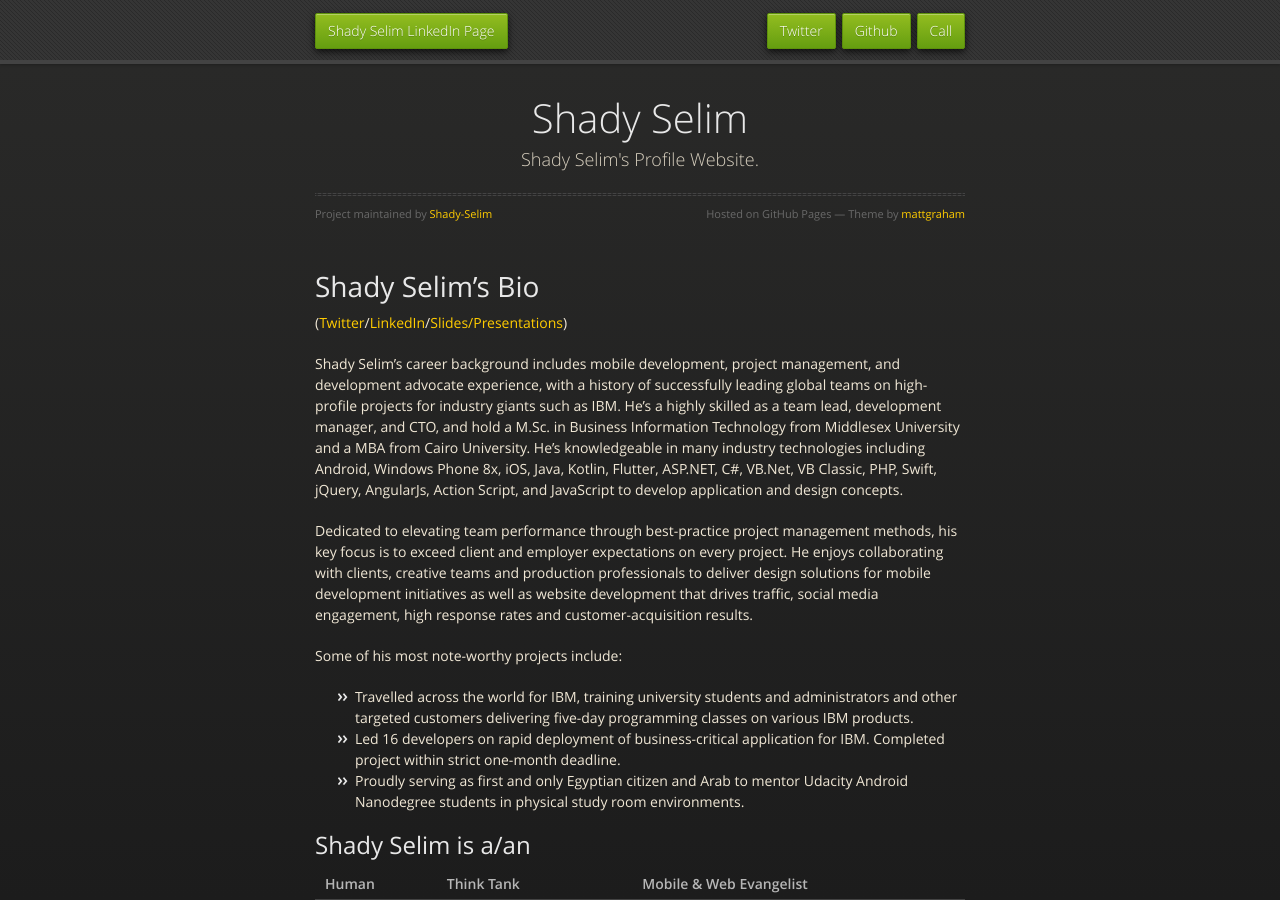
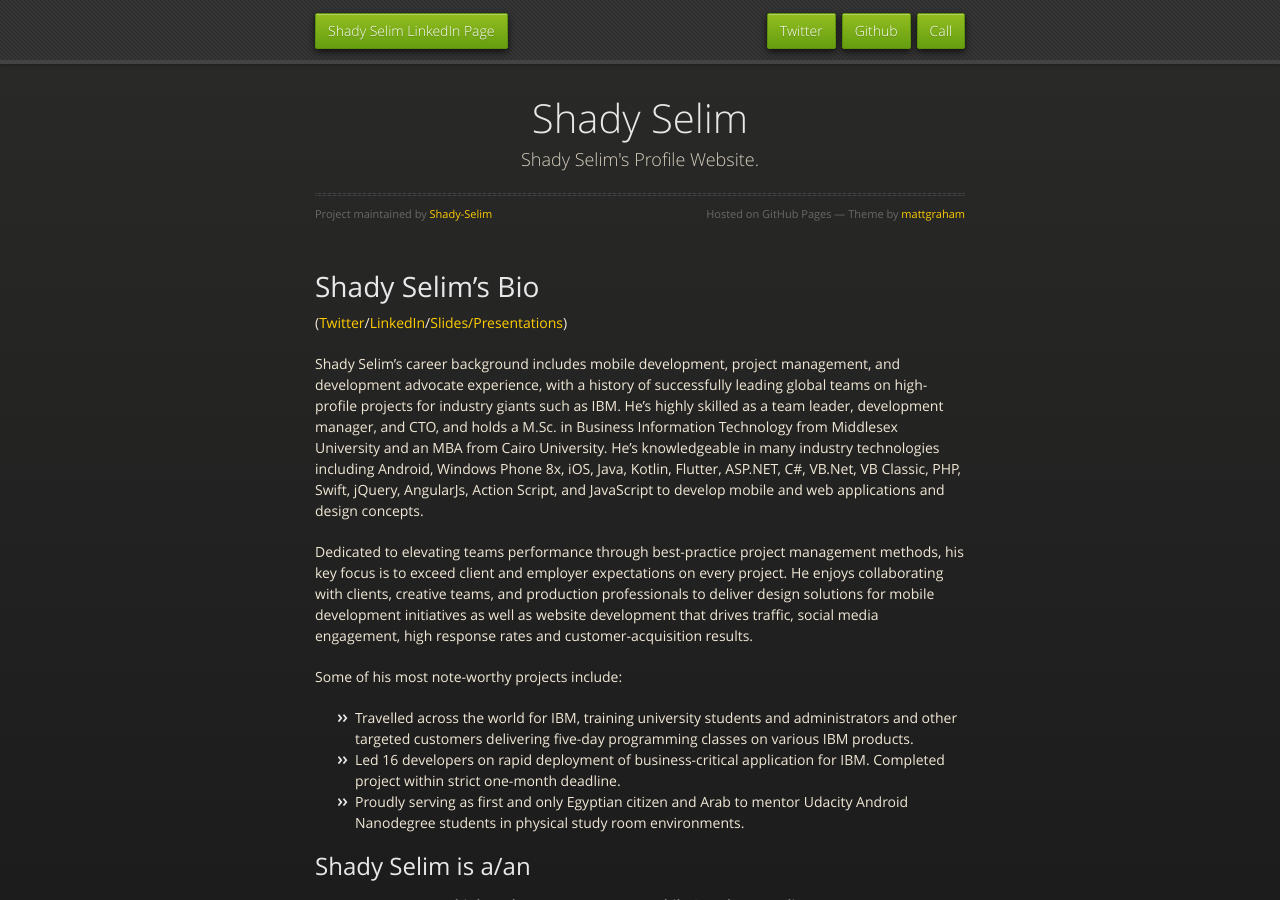
Before and after one commit to Shady-Selim/shady-selim.github.io, a Jekyll site: the page built from index.md, in a window 1280 px wide and 900 px high. Built offline with Jekyll 4.4.1, drawn with Linux system fonts in a browser that asks for light colours; our own code applies the rules of GitHub Pages for plain Markdown files.

Commit message:
Update index.md

```diff
--- a/index.md
+++ b/index.md
@@ -5,9 +5,9 @@ layout: default
 # Shady Selim's Bio
 ([Twitter](https://twitter.com/dr_Shady_Selim)/[LinkedIn](https://www.linkedin.com/in/shadyselim)/[Slides/Presentations](https://www.slideshare.net/bagaa))
 
-Shady Selim's career background includes mobile development, project management, and development advocate experience, with a history of successfully leading global teams on high-profile projects for industry giants such as IBM. He's a highly skilled as a team lead, development manager, and CTO, and hold a M.Sc. in Business Information Technology from Middlesex University and a MBA from Cairo University. He's knowledgeable in many industry technologies including Android, Windows Phone 8x, iOS, Java, Kotlin, Flutter, ASP.NET, C#, VB.Net, VB Classic, PHP, Swift, jQuery, AngularJs, Action Script, and JavaScript to develop application and design concepts.
+Shady Selim's career background includes mobile development, project management, and development advocate experience, with a history of successfully leading global teams on high-profile projects for industry giants such as IBM. He's highly skilled as a team leader, development manager, and CTO, and holds a M.Sc. in Business Information Technology from Middlesex University and an MBA from Cairo University. He's knowledgeable in many industry technologies including Android, Windows Phone 8x, iOS, Java, Kotlin, Flutter, ASP.NET, C#, VB.Net, VB Classic, PHP, Swift, jQuery, AngularJs, Action Script, and JavaScript to develop mobile and web applications and design concepts.
 
-Dedicated to elevating team performance through best-practice project management methods, his key focus is to exceed client and employer expectations on every project. He enjoys collaborating with clients, creative teams and production professionals to deliver design solutions for mobile development initiatives as well as website development that drives traffic, social media engagement, high response rates and customer-acquisition results.
+Dedicated to elevating teams performance through best-practice project management methods, his key focus is to exceed client and employer expectations on every project. He enjoys collaborating with clients, creative teams, and production professionals to deliver design solutions for mobile development initiatives as well as website development that drives traffic, social media engagement, high response rates and customer-acquisition results.
 
 Some of his most note-worthy projects include:
 *	Travelled across the world for IBM, training university students and administrators and other targeted customers delivering five-day programming classes on various IBM products.
```
